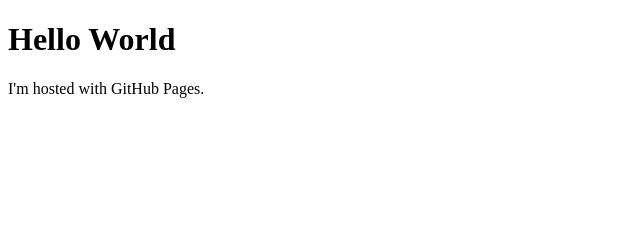
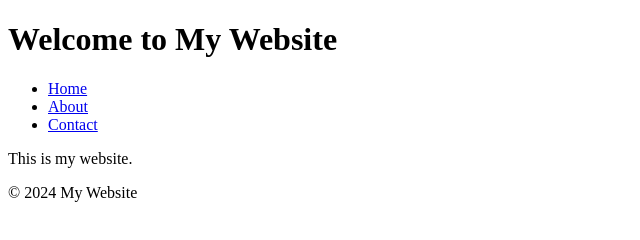
Before and after one commit to ryan-gapp/ryan-gapp.github.io, a plain HTML site: page index.html in a window 1280 px wide. Shown: the whole page, without its empty margins (0-640 px from the left). Drawn offline with Linux system fonts and the light colour scheme.

Commit message:
Update index.html

```diff
--- a/index.html
+++ b/index.html
@@ -1,7 +1,26 @@
 <!DOCTYPE html>
-<html>
+<html lang="en">
+<head>
+    <meta charset="UTF-8">
+    <meta name="viewport" content="width=device-width, initial-scale=1.0">
+    <title>My Website</title>
+</head>
 <body>
-<h1>Hello World</h1>
-<p>I'm hosted with GitHub Pages.</p>
+    <header>
+        <h1>Welcome to My Website</h1>
+    </header>
+    <nav>
+        <ul>
+            <li><a href="#">Home</a></li>
+            <li><a href="#">About</a></li>
+            <li><a href="#">Contact</a></li>
+        </ul>
+    </nav>
+    <main>
+        <p>This is my website.</p>
+    </main>
+    <footer>
+        <p>&copy; 2024 My Website</p>
+    </footer>
 </body>
 </html>
```
